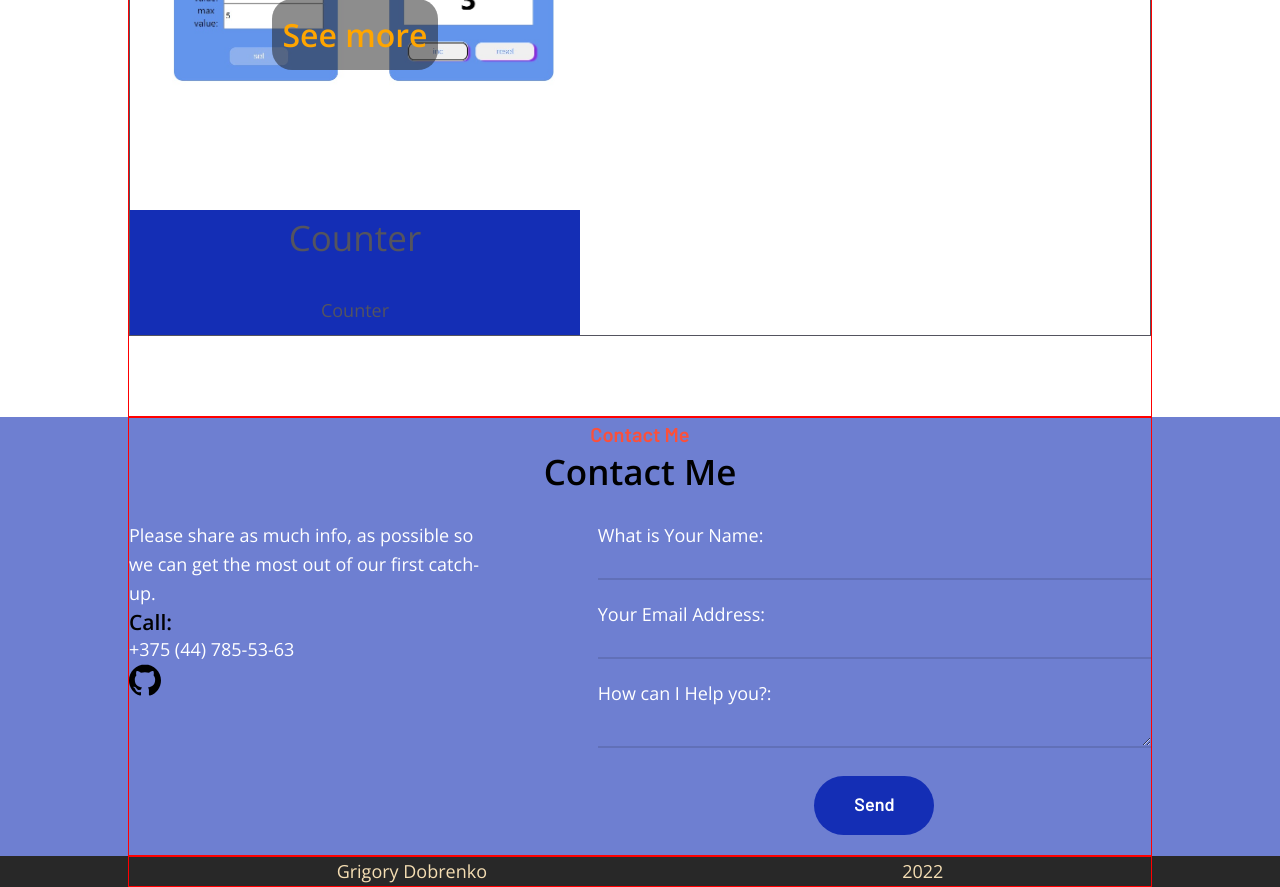
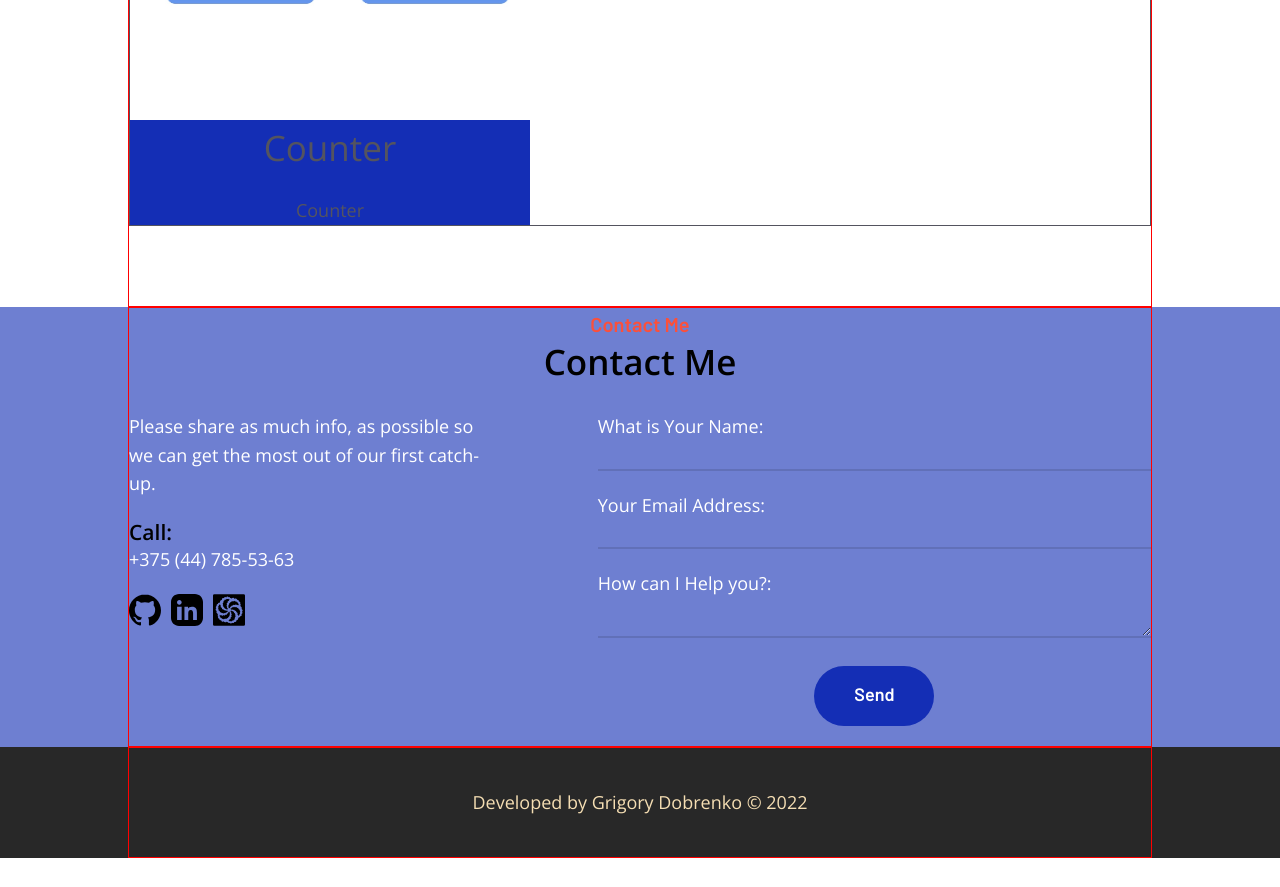
Before and after one commit to grigorydobrenko/portfolio, a React (Create React App) app: page / in a window 1280 px wide. Shown: the part 2900-3787 px from the top of the page. After the commit the page ends 3758 px from the top, so only its background shows below. Built offline with nearby package versions, Linux system fonts and the light colour scheme.

Commit message:
feat: add contact links

```diff
--- a/src/components/contacts/Contacts.js
+++ b/src/components/contacts/Contacts.js
@@ -12,16 +12,22 @@ const Contacts = () => {
                 <Title span={'Contact Me'} h3={'Contact Me'}/>
                 <div className={styles.contactsContainer}>
                     <div className={styles.contactsInfo}>
-                        <p>Please share as much info, as possible so we can get the most out of our first catch-up.</p>
+                        <p className={styles.description}>Please share as much info, as possible so we can get the most out of our first catch-up.</p>
                         <h3>Call:</h3>
                         <p>+375 (44) 785-53-63</p>
-                        <div>
-                            <a href="">
-                            <div className={`${styles.icon} ${styles.github}`}></div>
-                        </a>
-                            <a href=""></a>
-                            <a href=""></a>
-                            <a href=""></a>
+                        <div className={styles.linksContainer}>
+                            <a href="https://github.com/grigorydobrenko" target='_blank'>
+                            <div className={`${styles.icon} ${styles.github}`}>
+                            </div>
+                             </a>
+                            <a href="https://ru.linkedin.com/" target='_blank'>
+                                <div className={`${styles.icon} ${styles.linkedin}`}>
+                                </div>
+                            </a>
+                            <a href="https://www.codewars.com/users/Grigory_Dobrenko" target='_blank'>
+                                <div className={`${styles.icon} ${styles.codewars}`}>
+                                </div>
+                            </a>
                         </div>
                     </div>
                     <div className={styles.contactsForm}>
--- a/src/components/contacts/Contacts.module.css
+++ b/src/components/contacts/Contacts.module.css
@@ -60,3 +60,22 @@
 .github {
     background-image: url("../../common/icons/github-svgrepo-com.svg");
 }
+
+.linkedin {
+    background-image: url("../../common/icons/linkedin-svgrepo-com.svg");
+}
+
+.codewars {
+    background-image: url("../../common/icons/codewars-svgrepo-com.svg");
+}
+
+
+.linksContainer {
+    display: flex;
+    gap: 10px;
+    margin-top: 20px;
+}
+
+.description {
+    margin-bottom: 20px;
+}
--- a/src/components/footer/Footer.js
+++ b/src/components/footer/Footer.js
@@ -6,9 +6,9 @@ import container from "../../common/styles/Container.module.css";
 const Footer = () => {
     return (
         <div className={styles.footer}>
-            <div className={`${container.container} ${styles.footerContainer}`}>
-                <span className={styles.title}>Grigory Dobrenko</span>
-                <span>2022</span>
+            <div className={container.container}>
+                <div className={styles.footerContainer}><span className={styles.title}>Developed by Grigory Dobrenko © 2022</span>
+                    </div>
             </div>
         </div>
     );
--- a/src/components/footer/Footer.module.css
+++ b/src/components/footer/Footer.module.css
@@ -4,6 +4,7 @@
 }
 
 .footerContainer {
+    margin: 40px auto;
     display: flex;
-    justify-content: space-around;
+    justify-content: center;
 }
--- a/src/components/projects/project/Project.js
+++ b/src/components/projects/project/Project.js
@@ -11,8 +11,10 @@ const Project = (props) => {
             <div className={`${ style} ${styles.projectImgContainer}`}>
                 <a className={styles.projectLink} href="">See more</a>
             </div>
-            <div className={styles.projectTitle}>{title}</div>
-            <span className={styles.projectDescription}>{props.description}</span>
+            <div className={styles.projectInfo}>
+                <div className={styles.projectTitle}>{title}</div>
+                <span className={styles.projectDescription}>{props.description}</span>
+            </div>
         </div>
     );
 };
--- a/src/components/projects/project/Project.module.css
+++ b/src/components/projects/project/Project.module.css
@@ -1,5 +1,6 @@
 .projectItem {
-    width: 450px;
+    width: 400px;
+    height: 420px;
 
     background-color: #142eb5;
     display: flex;
```
Also changed, not shown: src/common/icons/codewars-svgrepo-com.svg (added), src/common/icons/linkedin-svgrepo-com.svg (added).
